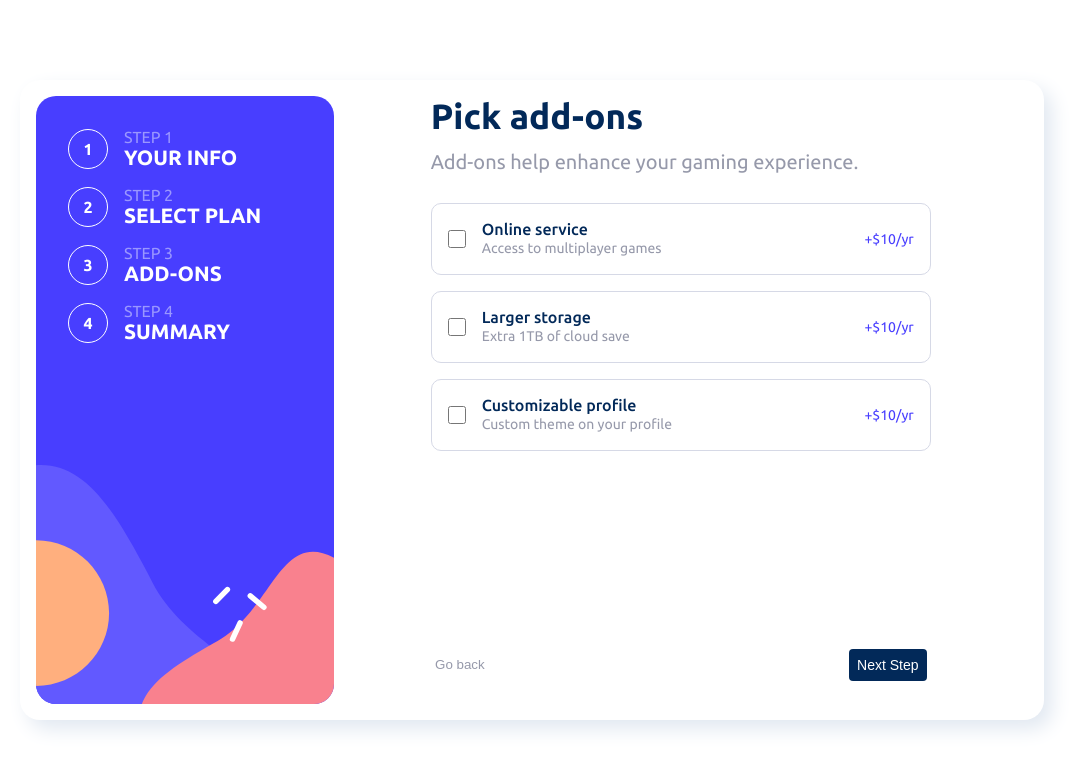
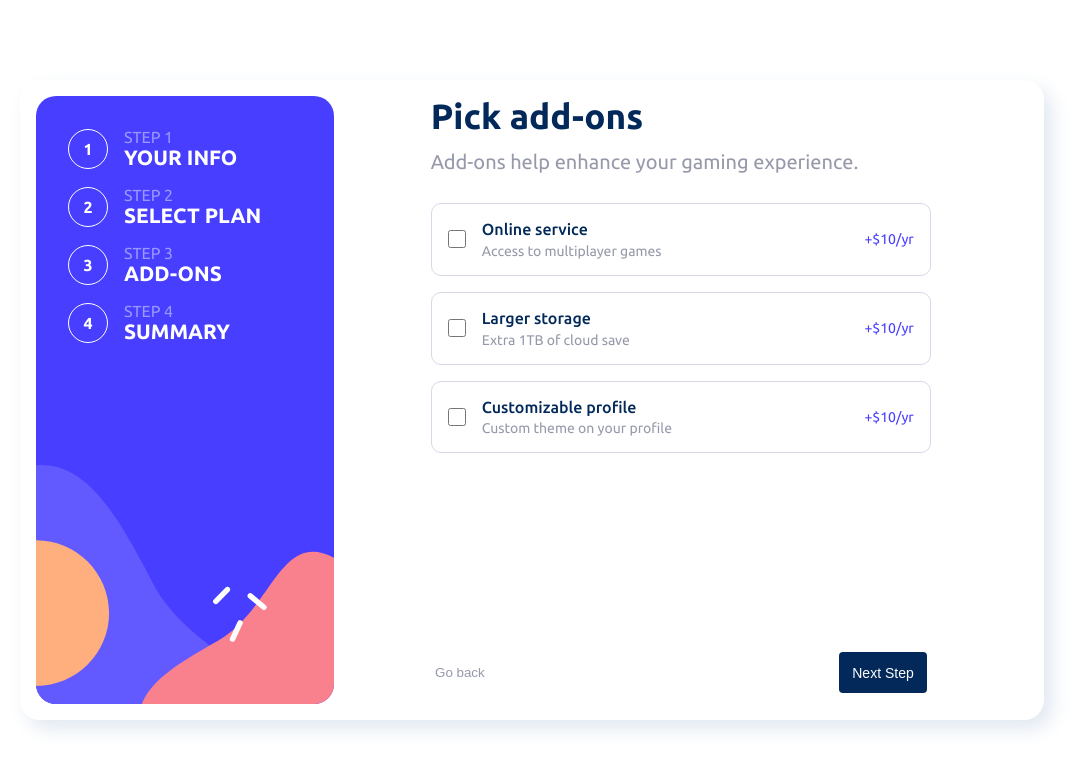
Before and after one commit to Pe-KaY/multi-step-form, an Angular app: page /addons in a window 1280 px wide. Shown: the top 770 px of the page, without its empty margins (108-1193 px from the left). Built offline with nearby package versions, Linux system fonts and the light colour scheme.

Commit message:
style: added button styles and adjusted sm-text sizes

```diff
--- a/src/app/addons/addons.component.css
+++ b/src/app/addons/addons.component.css
@@ -23,6 +23,8 @@
   justify-content: space-between;
   align-items: center;
   padding-inline: 2rem;
+  padding-block: .5rem;
+  background: var(--bg-primary)
 
 }
 
@@ -63,6 +65,7 @@ input[type="checkbox"]:checked:before {
 }
 .option__title {
   font-weight: 500;
+  margin-bottom: .3rem;
   color: var(--text-clr-primary);
 }
 
--- a/src/app/addons/addons.component.html
+++ b/src/app/addons/addons.component.html
@@ -5,14 +5,14 @@
       <p class="sub-title">Add-ons help enhance your gaming experience.</p>
     </div>
 
-    <div class="addon__options">
+    <form class="addon__options">
       <!-- option -->
       <label class="addon__option">
         <div class="addon__title-and-desc">
           <input type="checkbox" name="online-service" id="online-service" />
           <div>
             <h4 class="option__title">Online service</h4>
-            <p class="base-text">Access to multiplayer games</p>
+            <p class="text-sm">Access to multiplayer games</p>
           </div>
         </div>
 
@@ -25,7 +25,7 @@
           <input type="checkbox" name="online-service" id="online-service" />
           <div>
             <h4 class="option__title">Larger storage</h4>
-            <p class="base-text">Extra 1TB of cloud save</p>
+            <p class="text-sm">Extra 1TB of cloud save</p>
           </div>
         </div>
 
@@ -38,14 +38,14 @@
           <input type="checkbox" name="online-service" id="online-service" />
           <div>
             <h4 class="option__title">Customizable profile</h4>
-            <p class="base-text">Custom theme on your profile</p>
+            <p class="text-sm">Custom theme on your profile</p>
           </div>
         </div>
 
         <p class="text-purple">+$10/yr</p>
       </label>
       <!--  -->
-    </div>
+    </form>
   </div>
 
   <div class="addon__footer">
--- a/src/styles.css
+++ b/src/styles.css
@@ -41,7 +41,7 @@
   --fs-xl: 28px;
   --fs-lg: 16px;
   --fs-md: 14px;
-  --fs-sm: 12px;
+  --fs-sm: 12.5px;
 
   /* line heights */
   --lh-md: 25px;
@@ -56,6 +56,7 @@
     --fs-xl: 35px;
     --fs-lg: 20px;
     --lh-md: 35px;
+    --fs-sm: 14px;
   }
 }
 
@@ -100,6 +101,12 @@ body {
   color: var(--clr-grey);
 }
 
+.text-sm {
+  font-size: var(--fs-sm);
+  font-weight: 400px;
+  color: var(--clr-grey);
+}
+
 .text-dark {
   color: var(--clr-denim) !important;
 }
@@ -124,7 +131,7 @@ body {
   border-radius: 4px;
   font-weight: 500;
   font-size: var(--fs-md);
-  padding: 0.5rem;
+  padding: 0.8rem;
   outline: none;
   border: none;
   cursor: pointer;
@@ -143,6 +150,7 @@ body {
   color: white;
   border-radius: 4px;
   font-weight: 500;
+  padding: 0.8rem;
   font-size: var(--fs-lg);
 }
 
```
